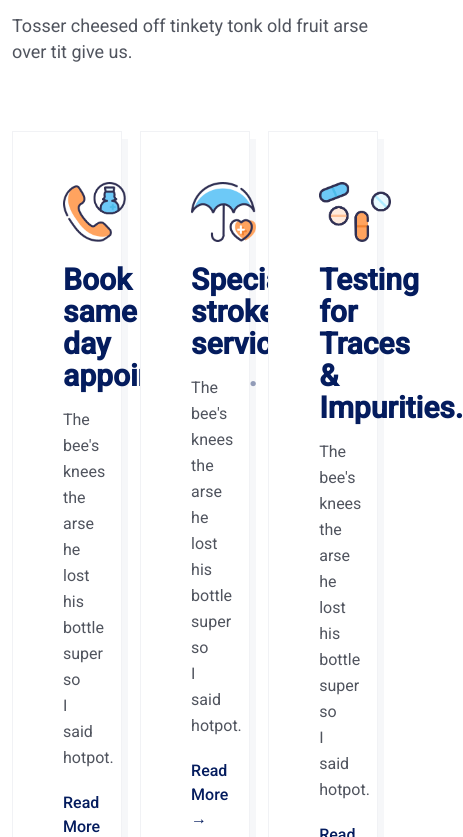
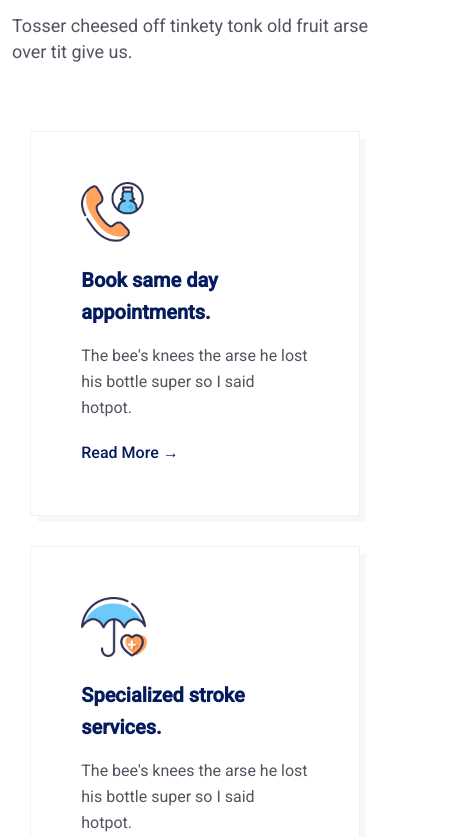
Before and after one commit to grekuu/medical-service, a React (Vite) app: page / in a window 390 px wide. Shown: the part 847-1684 px from the top of the page, 463 px wide, since content can reach past the window. Built offline with nearby package versions, Linux system fonts and the light colour scheme.

Commit message:
feat(SpecialService): Mobile responsiveness

```diff
--- a/src/pages/components/SpecialService/SpecialServiceCard/specialServiceCard.scss
+++ b/src/pages/components/SpecialService/SpecialServiceCard/specialServiceCard.scss
@@ -50,3 +50,17 @@
     transition: all 0.4s ease;
   }
 }
+
+@media only screen and (max-width: 1200px) {
+  .special-service-card {
+    h3 {
+      font-size: 20px;
+    }
+  }
+}
+
+@media only screen and (max-width: 992px) {
+  .special-service-card {
+    width: 90%;
+  }
+}
--- a/src/pages/components/SpecialService/specialService.scss
+++ b/src/pages/components/SpecialService/specialService.scss
@@ -26,3 +26,13 @@
     margin-top: 66px;
   }
 }
+
+@media only screen and (max-width: 992px) {
+  .special-service-container {
+    .special-service-card-container {
+      flex-direction: column;
+      align-items: center;
+      gap: 30px;
+    }
+  }
+}
```
